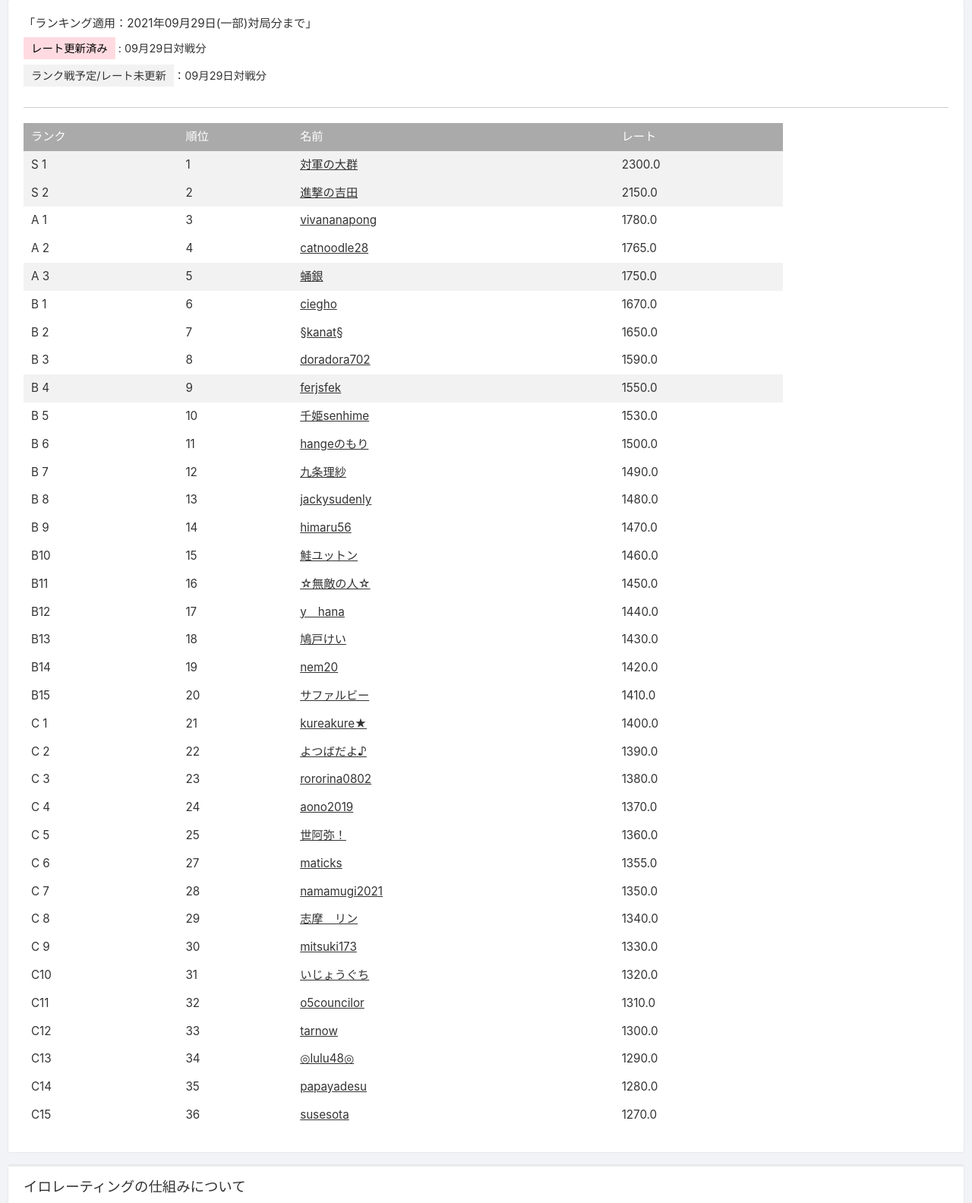
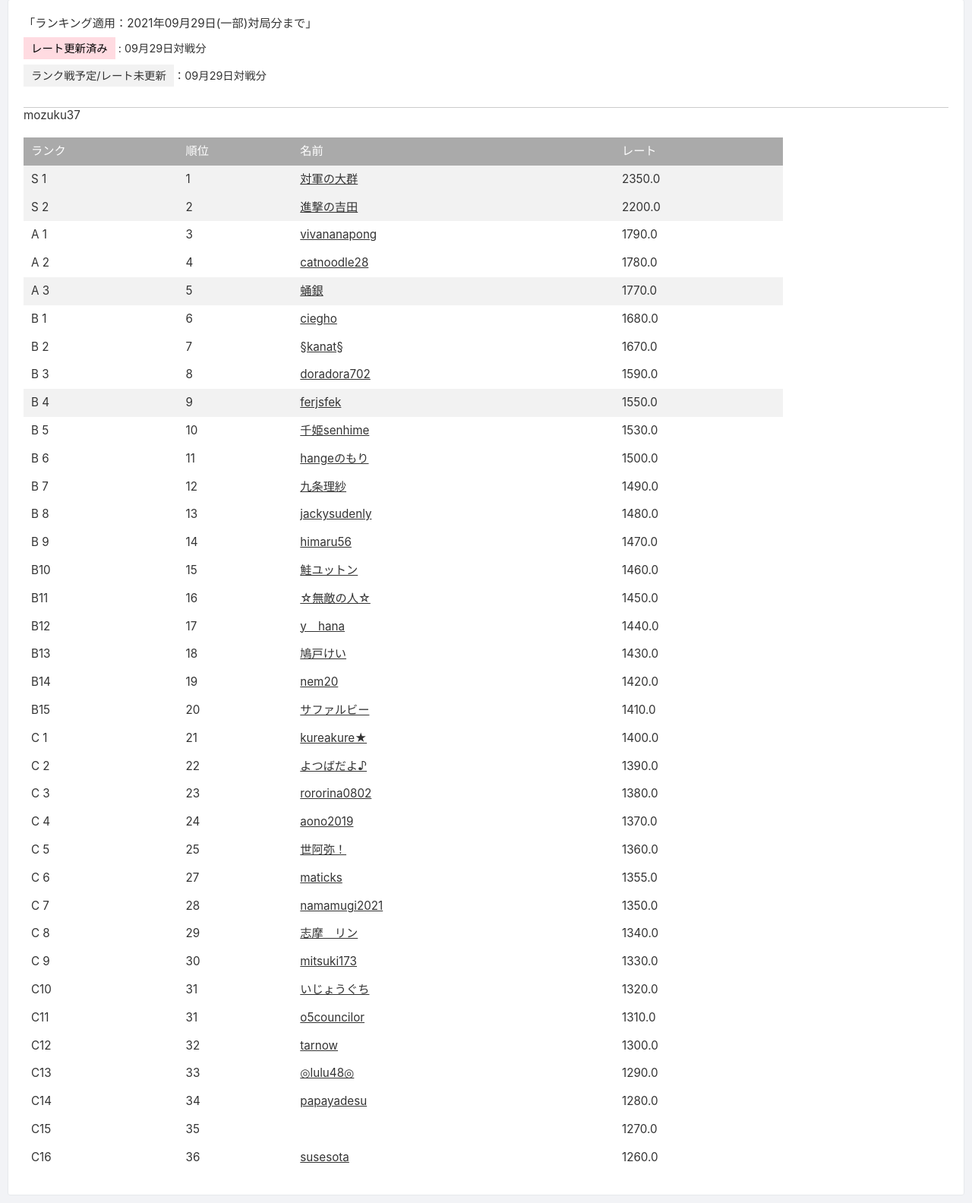
Before and after one commit to mametai/sokutou.ranking, a plain HTML site: page index.html in a window 1280 px wide. Shown: the part 180-1764 px from the top of the page at 76% size. Drawn offline with nearby package versions, Linux system fonts and the light colour scheme.

Commit message:
Update index.html

```diff
--- a/index.html
+++ b/index.html
@@ -26,13 +26,13 @@
   <p class="rateranking-info"><span class="label-content is-light">ランク戦予定/レート未更新</span>：09月29日対戦分</p>
   <div class="table table-rateranking"><table>
   <tr class="is-gray"><td>ランク</td><td>順位</td><td>名前</td><td>レート</td></tr>
-  <tr class="is-light"><td>S 1</td><td>1</td><td><a href="https://mypage.hange.jp/profile/index?mid=%91%CE%8CR%82%CC%91%E5%8CQ">対軍の大群</a></td><td>2300.0</td></tr>
-  <tr class="is-light"><td>S 2</td><td>2</td><td><a href="https://mypage.hange.jp/profile/index?mid=%90i%8C%82%82%CC%8Bg%93c">進撃の吉田</a></td><td>2150.0</td></tr>
-  <tr class=""><td>A 1</td><td>3</td><td><a href="https://mypage.hange.jp/profile/index?mid=vivananapong">vivananapong</a></td><td>1780.0</td></tr>
-  <tr class=""><td>A 2</td><td>4</td><td><a href="https://mypage.hange.jp/profile/index?mid=catnoodle28">catnoodle28</a></td><td>1765.0</td></tr>
-  <tr class="is-light"><td>A 3</td><td>5</td><td><a href="https://mypage.hange.jp/profile/index?mid=%E5%8C%8B%E2">蛹銀</a></td><td>1750.0</td></tr>
-  <tr class=""><td>B 1</td><td>6</td><td><a href="https://mypage.hange.jp/profile/index?mid=ciegho">ciegho</a></td><td>1670.0</td></tr>
-  <tr class=""><td>B 2</td><td>7</td><td><a href="https://mypage.hange.jp/profile/index?mid=%81%98kanat%81%98">§kanat§</a></td><td>1650.0</td></tr>
+  <tr class="is-light"><td>S 1</td><td>1</td><td><a href="https://mypage.hange.jp/profile/index?mid=%91%CE%8CR%82%CC%91%E5%8CQ">対軍の大群</a></td><td>2350.0</td></tr>
+  <tr class="is-light"><td>S 2</td><td>2</td><td><a href="https://mypage.hange.jp/profile/index?mid=%90i%8C%82%82%CC%8Bg%93c">進撃の吉田</a></td><td>2200.0</td></tr>
+  <tr class=""><td>A 1</td><td>3</td><td><a href="https://mypage.hange.jp/profile/index?mid=vivananapong">vivananapong</a></td><td>1790.0</td></tr>
+  <tr class=""><td>A 2</td><td>4</td><td><a href="https://mypage.hange.jp/profile/index?mid=catnoodle28">catnoodle28</a></td><td>1780.0</td></tr>
+  <tr class="is-light"><td>A 3</td><td>5</td><td><a href="https://mypage.hange.jp/profile/index?mid=%E5%8C%8B%E2">蛹銀</a></td><td>1770.0</td></tr>
+  <tr class=""><td>B 1</td><td>6</td><td><a href="https://mypage.hange.jp/profile/index?mid=ciegho">ciegho</a></td><td>1680.0</td></tr>
+  <tr class=""><td>B 2</td><td>7</td><td><a href="https://mypage.hange.jp/profile/index?mid=%81%98kanat%81%98">§kanat§</a></td><td>1670.0</td></tr>
   <tr class=""><td>B 3</td><td>8</td><td><a href="https://mypage.hange.jp/profile/index?mid=doradora702">doradora702</a></td><td>1590.0</td></tr>
   <tr class="is-light"><td>B 4</td><td>9</td><td><a href="https://mypage.hange.jp/profile/index?mid=ferjsfek">ferjsfek</a></td><td>1550.0</td></tr>
   <tr class=""><td>B 5</td><td>10</td><td><a href="https://mypage.hange.jp/profile/index?mid=%90%E7%95Psenhime">千姫senhime</a></td><td>1530.0</td></tr>
@@ -56,11 +56,12 @@
   <tr class=""><td>C 8</td><td>29</td><td><a href="https://mypage.hange.jp/profile/index?mid=%8Eu%96%80%81%40%83%8A%83%93">志摩　リン</a></td><td>1340.0</td></tr>
   <tr class=""><td>C 9</td><td>30</td><td><a href="https://mypage.hange.jp/profile/index?mid=mitsuki173">mitsuki173</a></td><td>1330.0</td></tr>
   <tr class=""><td>C10</td><td>31</td><td><a href="https://mypage.hange.jp/profile/index?mid=%82%A2%82%B6%82%E5%82%A4%82%AE%82%BF">いじょうぐち</a></td><td>1320.0</td></tr>
-  <tr class=""><td>C11</td><td>32</td><td><a href="https://mypage.hange.jp/profile/index?mid=o5councilor">o5councilor</a></td><td>1310.0</td></tr>
-  <tr class=""><td>C12</td><td>33</td><td><a href="https://mypage.hange.jp/profile/index?mid=tarnow">tarnow</a></td><td>1300.0</td></tr>
-  <tr class=""><td>C13</td><td>34</td><td><a href="https://mypage.hange.jp/profile/index?mid=%81%9Dlulu48%81%9D">◎lulu48◎</a></td><td>1290.0</td></tr>
-  <tr class=""><td>C14</td><td>35</td><td><a href="https://mypage.hange.jp/profile/index?mid=papayadesu">papayadesu</a></td><td>1280.0</td></tr>
-  <tr class=""><td>C15</td><td>36</td><td><a href="https://mypage.hange.jp/profile/index?mid=susesota">susesota</a></td><td>1270.0</td></tr>
+  <tr class=""><td>C11</td><td>31</td><td><a href="https://mypage.hange.jp/profile/index?mid=o5councilor">o5councilor</a></td><td>1310.0</td></tr>
+  <tr class=""><td>C12</td><td>32</td><td><a href="https://mypage.hange.jp/profile/index?mid=tarnow">tarnow</a></td><td>1300.0</td></tr>
+  <tr class=""><td>C13</td><td>33</td><td><a href="https://mypage.hange.jp/profile/index?mid=%81%9Dlulu48%81%9D">◎lulu48◎</a></td><td>1290.0</td></tr>
+  <tr class=""><td>C14</td><td>34</td><td><a href="https://mypage.hange.jp/profile/index?mid=papayadesu">papayadesu</a></td><td>1280.0</td></tr>
+  <tr class=""><td>C15</td><td>35</td><td><a href=""></a></td>mozuku37<td>1270.0</td></tr>
+  <tr class=""><td>C16</td><td>36</td><td><a href="https://mypage.hange.jp/profile/index?mid=susesota">susesota</a></td><td>1260.0</td></tr>
 </table>
 </div></div></div><div class="da"><div class="dacode">
   <script async src="//pagead2.googlesyndication.com/pagead/js/adsbygoogle.js"></script>
@@ -121,15 +122,7 @@
             <li><a href="https://mypage.hange.jp/profile/index?mid=%82%E6%82%C2%82%CE%82%BE%82%E6%81%F4">よつばだよ♪</a></li>
             <li><a href="https://mypage.hange.jp/profile/index?mid=namamugi2021">namamugi2021</a></li>
             <li><a href="https://mypage.hange.jp/profile/index?mid=papayadesu">papayadesu</a></li></ul>
-            <div class="da"><div class="dacode"><script async src="//pagead2.googlesyndication.com/pagead/js/adsbygoogle.js"></script>
-        <ins class="adsbygoogle"
-        style="display:block"
-        data-ad-client="ca-pub-9481357056492044"
-        data-ad-slot="7704566614"
-        data-ad-format="rectangle"
-        data-full-width-responsive="true"></ins>
-        <script>(adsbygoogle = window.adsbygoogle || []).push({})
-        </script></div></div><div class="sb-title">対戦予定/結果 (09/29)</div>
+     <div class="sb-title">対戦予定/結果 (09/29)</div>
         <div id="sb-match-record">
           <p>ランク戦予定</p>
           <ul><li></li><li>対軍の大群</li><li>-</li><li>進撃の吉田</li><li></li></ul><ul><li></li><li>蛹銀</li><li>-</li><li>ferjsfek</li><li></li></ul>
```
